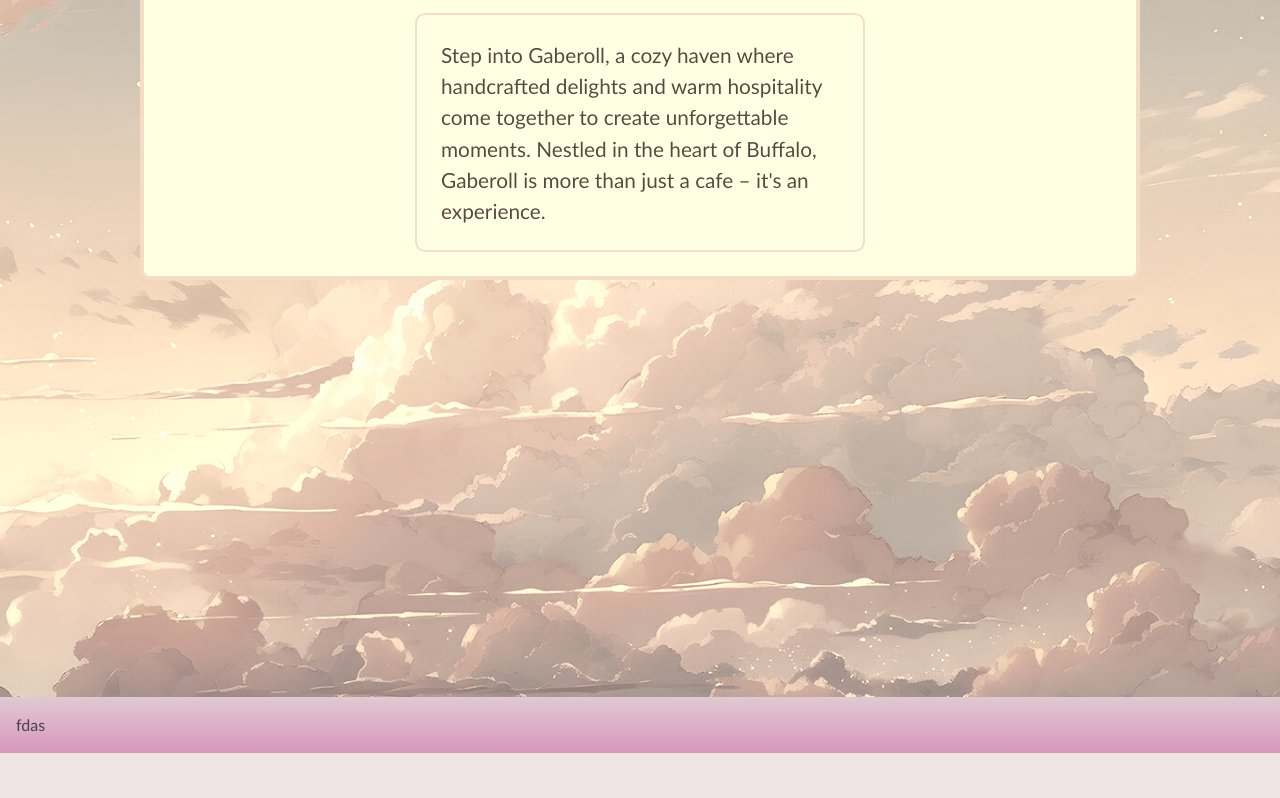
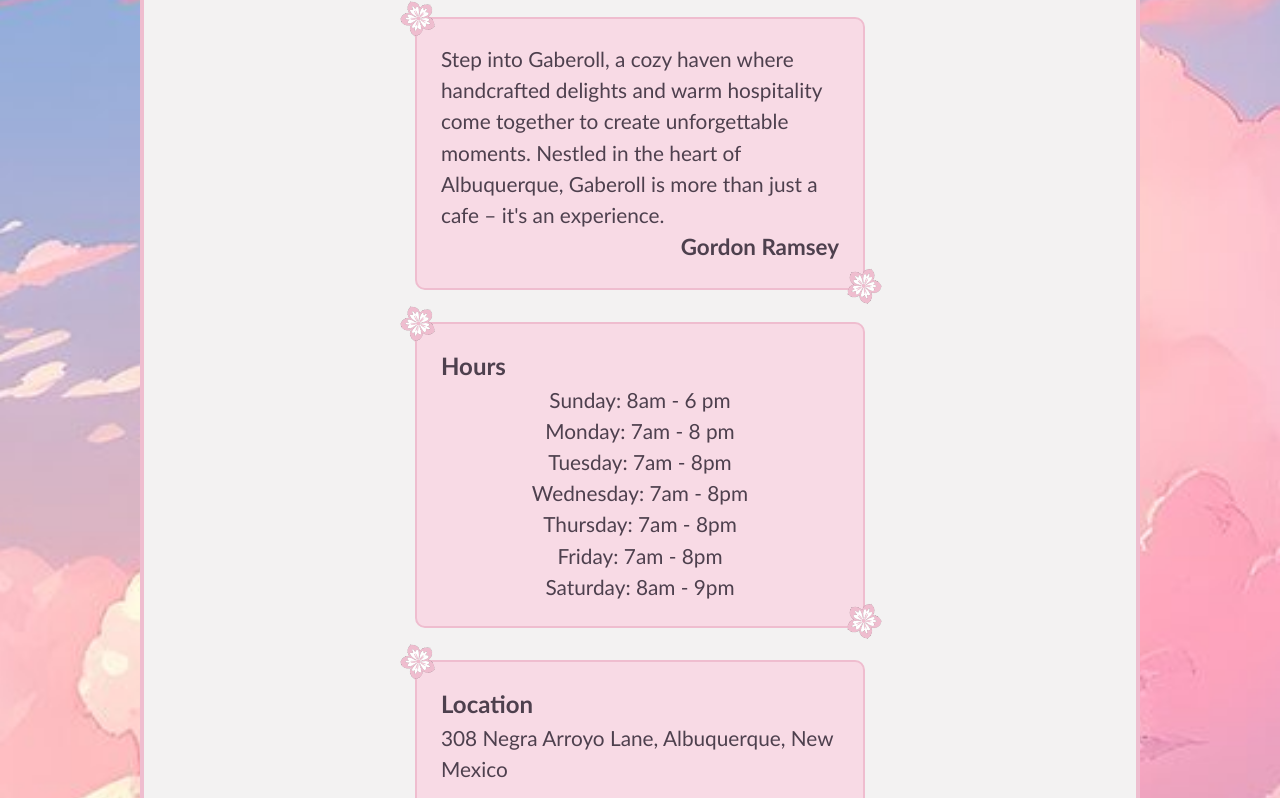
Before and after one commit to gaberashko/restaurant-page, a website built with webpack: page src/template.html in a window 1280 px wide. Shown: the part 203-1001 px from the top of the page. Before the commit the page ends 956 px from the top, so only its background shows below. Built offline with nearby package versions, Linux system fonts and the light colour scheme.

Commit message:
Homepage HTML / CSS finished.

```diff
--- a/src/styles.css
+++ b/src/styles.css
@@ -6,7 +6,12 @@
     outline: none;
     border: none;
     font-family:'Gill Sans', 'Gill Sans MT', Calibri, 'Trebuchet MS', sans-serif;
-    color:var(--primary-tcx)
+    color:var(--primary-tcx);
+}
+
+* ::selection {
+    background-color: var(--primary-bg);
+    cursor:text
 }
 
 h1 {
@@ -15,16 +20,27 @@
     margin-bottom: 1rem;
 }
 
+h2 {
+    font-size:1.5rem;
+    text-align:left;
+}
+
+h3 {
+    font-size: 1.4rem;
+    text-align:right;
+}
+
+
 p {
     font-size: 1.3rem;
 }
-
 :root {
     --accent-bg:#dcdcdc;
     --primary-bg:#efbdcf;
     --primary-bgg: #e0c9d1;
     --primary-bggc: #f0e5e5;
     --primary-bga:#d797bd;
+    --primary-subcrd: #f8dae5;
     --primary-tcx: #4e404e;
     --primary-tci: #4e4c4d;
     --secondary-tcs: #f3f2f2;
@@ -38,13 +54,18 @@
 }
 
 body {
-    background-color: var(--primary-bggc);
+    background-image: url(../public/images/cloud-background.jpg);
+    background-position:center;
+    background-repeat:no-repeat;
+    background-size:cover;
     min-width: fit-content;
 }
 
 header {
     display: flex;
     flex-direction: row;
+    border-bottom-right-radius:var(--brdradius);
+    border-bottom-left-radius:var(--brdradius);
     justify-content:flex-start;
     justify-items:start;
     align-items: end;
@@ -59,7 +80,7 @@
 
 nav {
     position:relative;
-    right:5%;
+    right:75px;
     justify-self:start;
     margin-right:auto;
 }
@@ -71,7 +92,6 @@
 
 footer {
     padding: 16px;
-    background: linear-gradient(var(--primary-bgg), var(--primary-bga));
 }
 
 button {
@@ -96,6 +116,7 @@
 
 #logo {
     cursor:pointer;
+    user-select:none;
     margin-right: auto;
     width: 150px;
     filter:drop-shadow(1px 1px 2px var(--logo-shadow));
@@ -105,11 +126,8 @@
     position:relative;
     padding: 24px;
     z-index:-1;
-    background-image: url(../public/images/cloud-background.jpg);
-    background-position:center;
-    background-repeat:no-repeat;
-    filter:grayscale(.6) sepia(.5);
-    background-size:cover;
+
+    filter:(.5);
     min-height:100vh;
 }
 
@@ -122,10 +140,22 @@
     font-weight:bold
 }
 
+.glass {
+    background: linear-gradient(135deg, rgba(255, 255, 255, 0.1), rgba(255, 255, 255, 0));
+    backdrop-filter:blur(10px);
+    -webkit-backdrop-filter: blur(10px);
+    border:1px solid rgba(255, 255, 255, 0.18);
+    box-shadow: 0 8px 32px 0 rgba(0, 0, 0, 0.37);
+}
+
+.hours p {
+    text-align:center;
+}
+
 .content-card {
     margin: 0 auto;
     border: 4px solid var(--primary-bg);
-    background-color: var(--secondary-bg);
+    background-color: var(--secondary-tcs);
     border-radius: var(--brdradius);
     padding: 24px;
     min-width:700px;
@@ -133,9 +163,38 @@
 }
 
 .subcard {
-    margin: 0 auto;
+    z-index:0;
+    position: relative;
+    margin: 20px auto 32px;
+    background-color: var(--primary-subcrd);
     border: 2px solid var(--primary-bg);
     border-radius: var(--brdradius);
     padding: 24px;
     max-width: 450px;
 }
+
+.subcard::before {
+    transform:rotate(25deg);
+    z-index: 2;
+    content:"";
+    position:absolute;
+    background-image: url(../public/images/flower.png);
+    background-size:contain;
+    height:50px;
+    width:50px;
+    top:90%;
+    right:-5.5%;
+}
+
+.subcard::after {
+    transform:rotate(-25deg);
+    z-index: 2;
+    content:"";
+    position:absolute;
+    background-image: url(../public/images/flower.png);
+    background-size:contain;
+    height:50px;
+    width:50px;
+    top:-25px;
+    right:420px;
+}
--- a/src/template.html
+++ b/src/template.html
@@ -6,7 +6,7 @@
     <title>gaberoll</title>
 </head>
 <body>
-    <header>
+    <header class="glass">
         <img src="../public/images/gaberoll-logo.png" alt="Gaberoll logo" id="logo" draggable="false">
         <nav>
             <button class="xfnt b">Home</button
@@ -20,12 +20,49 @@
             <div class="review subcard">
                 <p>Step into Gaberoll, a cozy haven where handcrafted delights and warm hospitality
                      come together to create unforgettable moments. Nestled in the heart of
-                      Buffalo, Gaberoll is more than just a cafe – it's an experience.</p>
+                      Albuquerque, Gaberoll is more than just a cafe – it's an experience.</p>
+                      <h3>Gordon Ramsey</h3>
+            </div>
+            <div class="hours subcard">
+                <h2>Hours</h2>
+                <p>Sunday: 8am - 6 pm</p>
+                <p>Monday: 7am - 8 pm</p>
+                <p>Tuesday: 7am - 8pm</p>
+                <p>Wednesday: 7am - 8pm</p>
+                <p>Thursday: 7am - 8pm</p>
+                <p>Friday: 7am - 8pm</p>
+                <p>Saturday: 8am - 9pm</p>
+            </div>
+            <div class="location subcard">
+                <h2>Location</h2>
+                <p>308 Negra Arroyo Lane, Albuquerque, New Mexico</p>
             </div>
         </div>
     </div>
-    <footer>
+    <footer class="glass">
         fdas
     </footer>
 </body>
 </html>
+
+            <h1>Gaberoll</h1>
+            <div class="review subcard">
+                <p>Step into Gaberoll, a cozy haven where handcrafted delights and warm hospitality
+                     come together to create unforgettable moments. Nestled in the heart of
+                      Albuquerque, Gaberoll is more than just a cafe – it's an experience.</p>
+                      <h3>Gordon Ramsey</h3>
+            </div>
+            <div class="hours subcard">
+                <h2>Hours</h2>
+                <p>Sunday: 8am - 6 pm</p>
+                <p>Monday: 7am - 8 pm</p>
+                <p>Tuesday: 7am - 8pm</p>
+                <p>Wednesday: 7am - 8pm</p>
+                <p>Thursday: 7am - 8pm</p>
+                <p>Friday: 7am - 8pm</p>
+                <p>Saturday: 8am - 9pm</p>
+            </div>
+            <div class="location subcard">
+                <h2>Location</h2>
+                <p>308 Negra Arroyo Lane, Albuquerque, New Mexico</p>
+            </div>
```
Also changed, not shown: public/images/flower.png (added).
